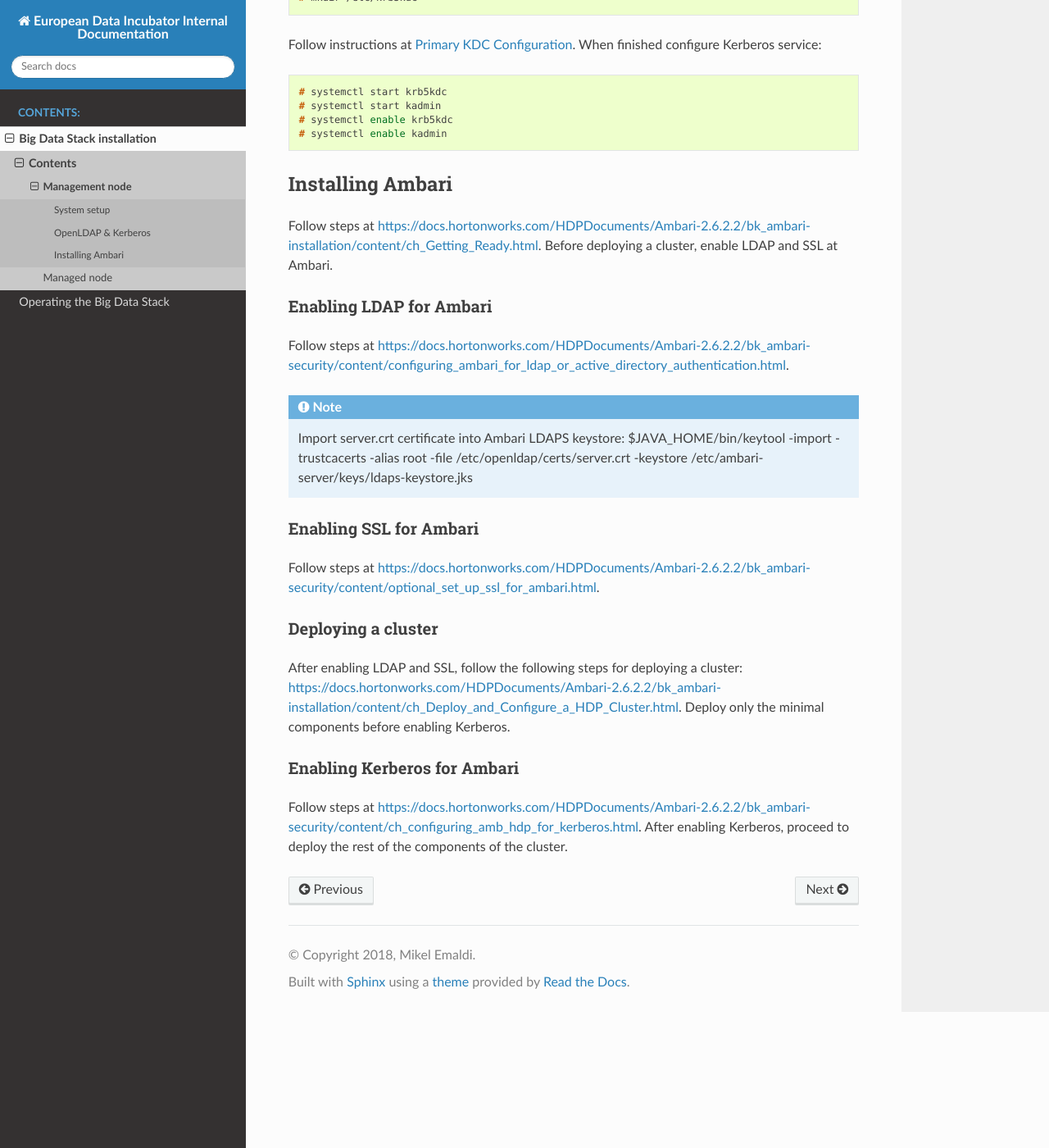
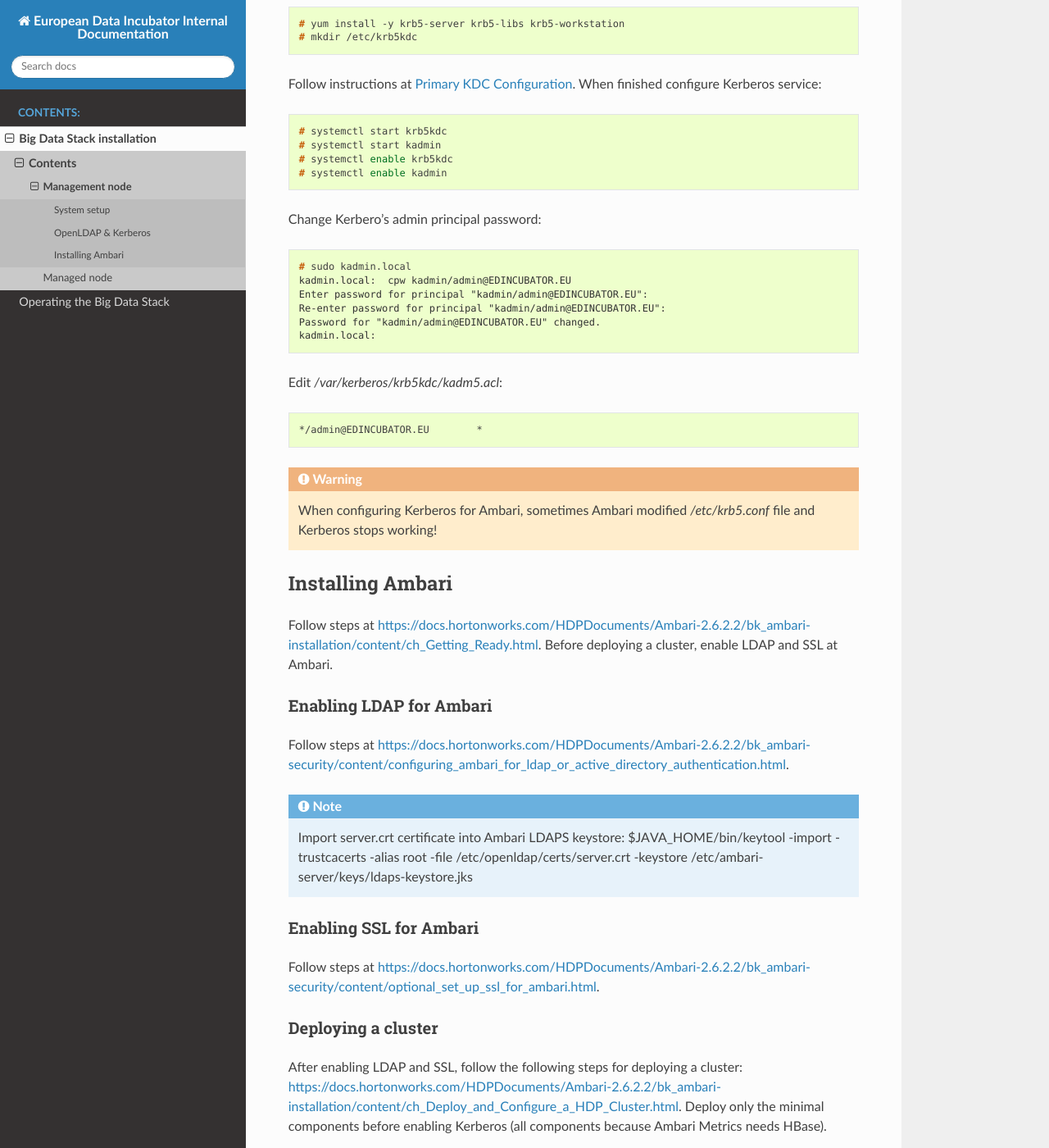
Before and after one commit to edincubator/stack-operations, a Sphinx documentation site: the page built from doc/source/installation/management.rst, in a window 1280 px wide and 1400 px high, scrolled down 3164 px. Shown: the whole window at 82% size. Built offline with Sphinx 7.4.7 and the Read the Docs theme 2.0.0, drawn with Linux system fonts in a browser that asks for light colours; some of the changed text lies outside the part shown.

Commit message:
Adding more details about Kerberos

```diff
--- a/doc/source/installation/managed.rst
+++ b/doc/source/installation/managed.rst
@@ -3,5 +3,6 @@
 
 * Ensure that the FQDN is set checking the output of `hostname -f`.
 * Add all hostnames' FDQN to /etc/hosts.
+* Comment the following line from /etc/hosts: `127.0.0.1	<fqdn>	<hostname>`.
 * Export public RSA key from Ambari Server to managed nodes' `authorized_keys` file.
 * Copy management server certificate to all nodes: https://serverfault.com/questions/730006/how-do-i-trust-a-self-signed-certificate.
--- a/doc/source/installation/management.rst
+++ b/doc/source/installation/management.rst
@@ -4,7 +4,10 @@
 System setup
 ------------
 
-  Ensure that the FQDN is set checking the output of `hostname -f`
+* Ensure that the FQDN is set checking the output of `hostname -f`
+* Add FQDN from all hosts to /etc/hosts.
+* Comment the following line from /etc/hosts: `127.0.0.1	<fqdn>	<hostname>`.
+
 
 .. code-block:: console
 
@@ -184,6 +187,29 @@
   # systemctl enable krb5kdc
   # systemctl enable kadmin
 
+Change Kerbero's admin principal password:
+
+.. code-block:: console
+
+  # sudo kadmin.local
+  kadmin.local:  cpw kadmin/admin@EDINCUBATOR.EU
+  Enter password for principal "kadmin/admin@EDINCUBATOR.EU":
+  Re-enter password for principal "kadmin/admin@EDINCUBATOR.EU":
+  Password for "kadmin/admin@EDINCUBATOR.EU" changed.
+  kadmin.local:
+
+Edit `/var/kerberos/krb5kdc/kadm5.acl`:
+
+.. code-block:: vim
+
+  */admin@EDINCUBATOR.EU	*
+
+
+.. warning::
+
+  When configuring Kerberos for Ambari, sometimes Ambari modified `/etc/krb5.conf`
+  file and Kerberos stops working!
+
 
 Installing Ambari
 -----------------
@@ -210,11 +236,16 @@
 ...................
 
 After enabling LDAP and SSL, follow the following steps for deploying a cluster: https://docs.hortonworks.com/HDPDocuments/Ambari-2.6.2.2/bk_ambari-installation/content/ch_Deploy_and_Configure_a_HDP_Cluster.html.
-Deploy only the minimal components before enabling Kerberos.
+Deploy only the minimal components before enabling Kerberos (all components because Ambari Metrics needs HBase).
 
 
 Enabling Kerberos for Ambari
 ............................
 
 Follow steps at https://docs.hortonworks.com/HDPDocuments/Ambari-2.6.2.2/bk_ambari-security/content/ch_configuring_amb_hdp_for_kerberos.html.
+
+.. warning::
+
+  Disable `Manage Kerberos client krb5.conf` under `Advanced krb5-conf`.
+
 After enabling Kerberos, proceed to deploy the rest of the components of the cluster.
```
